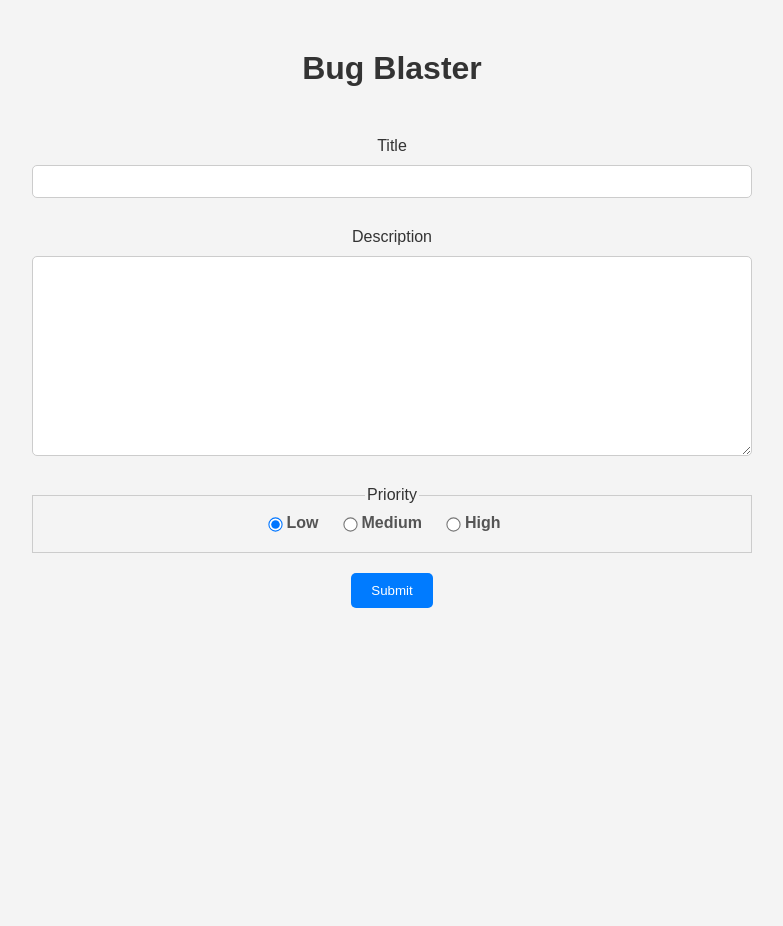
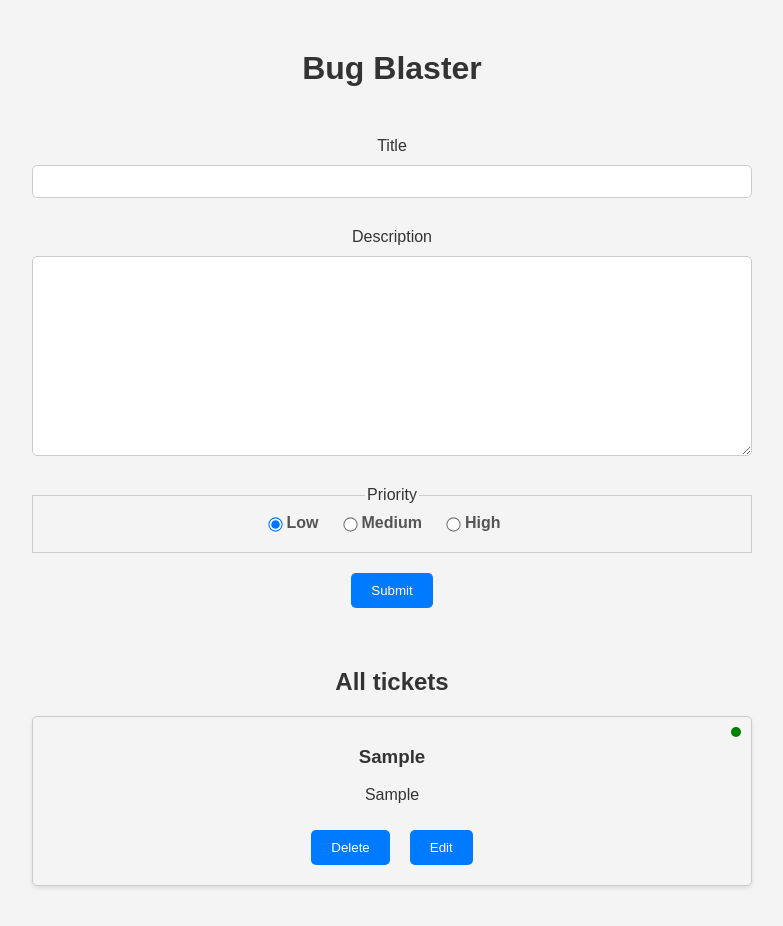
Before and after one commit to sancheschris/bug-blaster, a React (Create React App) app: page / in a window 1280 px wide. Both pictures are taken after typing "Sample", "Sample" into the empty fields and a click on the button "Submit". Shown: the top 926 px of the page, without its empty margins (248-1031 px from the left). Before the commit the page ends 800 px from the top, so only its background shows below. Built offline with nearby package versions, Linux system fonts and the light colour scheme.

Commit message:
creating ticketList component and deleting tickets

```diff
--- a/src/App.js
+++ b/src/App.js
@@ -4,6 +4,7 @@
 import "./components/TicketForm";
 import { useReducer } from "react";
 import TicketForm from "./components/TicketForm";
+import TicketList from "./components/TicketList";
 import ticketReducer from "./reducers/ticketReducer";
 
 function App() {
@@ -16,6 +17,17 @@
       <div className="container">
         <h1>Bug Blaster</h1>
         <TicketForm dispatch={dispatch}></TicketForm>
+
+        {state.tickets.length > 0 && (
+          <div className="results">
+            <h2>All tickets</h2>
+
+            <TicketList
+              tickets={state.tickets}
+              dispatch={dispatch}
+            ></TicketList>
+          </div>
+        )}
       </div>
     </div>
   );
--- /dev/null
+++ b/src/components/TicketItem.js
@@ -0,0 +1,37 @@
+import React from "react";
+
+export default function TicketForm({ ticket, dispatch }) {
+  const { id, title, description, priority } = ticket;
+
+  const priorityClass = {
+    1: "priority-low",
+    2: "priority-medium",
+    3: "priority-high",
+  };
+
+  return (
+    <div className="ticket-item">
+      <div className={`priority-dot ${priorityClass[ticket.priority]}`}></div>
+
+      <h3>{title}</h3>
+      <p>{description}</p>
+
+      <button
+        className="button"
+        onClick={() => dispatch({ type: "DELETE_TICKET", payload: { id } })}
+      >
+        Delete
+      </button>
+      <button
+        className="button"
+        onClick={() =>
+          dispatch({
+            /* Edit ticket */
+          })
+        }
+      >
+        Edit
+      </button>
+    </div>
+  );
+}
--- /dev/null
+++ b/src/components/TicketList.js
@@ -0,0 +1,16 @@
+import React from "react";
+import TicketItem from "./TicketItem";
+
+export default function TicketList({ tickets, dispatch }) {
+  return (
+    <div className="ticket-list">
+      {tickets.map((ticket) => (
+        <TicketItem
+          key={ticket.id}
+          dispatch={dispatch}
+          ticket={ticket}
+        ></TicketItem>
+      ))}
+    </div>
+  );
+}
--- a/src/reducers/ticketReducer.js
+++ b/src/reducers/ticketReducer.js
@@ -12,7 +12,7 @@
     case "DELETE_TICKET":
       return {
         ...state,
-        tickets: state.ticket.filter(
+        tickets: state.tickets.filter(
           (ticket) => ticket.id !== action.payload.id
         ),
       };
```
